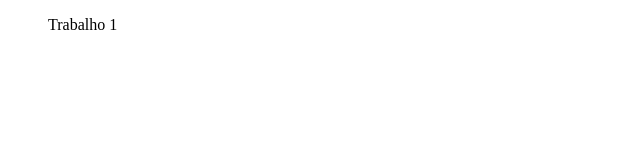
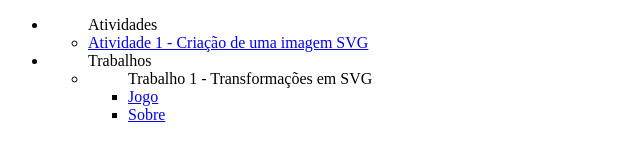
Before and after one commit to testuservm/Introducao-a-Computacao-Grafica, a plain HTML site: page index.html in a window 1280 px wide. Shown: the whole page, without its empty margins (0-640 px from the left). Drawn offline with Linux system fonts and the light colour scheme.

Commit message:
alterado index.html

```diff
--- a/index.html
+++ b/index.html
@@ -8,7 +8,22 @@
 </head>
 <body>
     <ul>
-        <a src="trabalho1/index">Trabalho 1</a>
+        <li>
+        <ul>Atividades
+            <li><a href="atividade1/index.html">Atividade 1 - Criação de uma imagem SVG</a></li>
+        </ul>
+        </li>
+
+        <li>
+        <ul>Trabalhos
+            <li>
+            <ul>Trabalho 1 - Transformações em SVG
+                <li><a href="trabalho1/index.html">Jogo</a></li>
+                <li><a href="trabalho1/about.html">Sobre</a></li>
+            </ul>
+            </li>
+        </ul>
+        </li>
     </ul>
 </body>
 </html>
```
